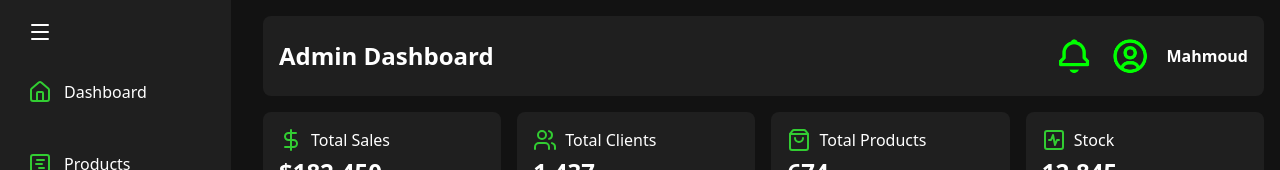
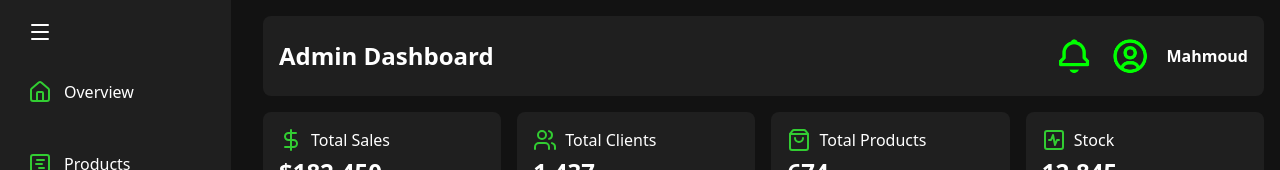
Before and after one commit to 0x-70da/admin-dashboard, a Next.js app: page / in a window 1280 px wide. Shown: the top 170 px of the page. Built offline with nearby package versions, Linux system fonts and the light colour scheme.

Commit message:
Update link href in sidebar

```diff
--- a/components/Sidebar.jsx
+++ b/components/Sidebar.jsx
@@ -15,7 +15,7 @@ import Link from "next/link";
 import { useState } from "react";
 
 const sideBarItems = [
-  { icon: Home, title: "Dashboard" },
+  { icon: Home, title: "Overview" },
   { icon: SquareChartGantt, title: "Products" },
   { icon: UsersRound, title: "Clients" },
   { icon: DollarSign, title: "Sales" },
@@ -45,7 +45,7 @@ const Sidebar = () => {
         {sideBarItems.map((item, index) => (
           <Link
             key={index}
-            href="#"
+            href={item.title.toLowerCase()}
             className="flex items-center justify-start space-x-2 hover:bg-(--background-secondary-hover) px-2 py-3 rounded-lg"
           >
             <span className="w-8 h-8 flex items-center justify-center">
```
